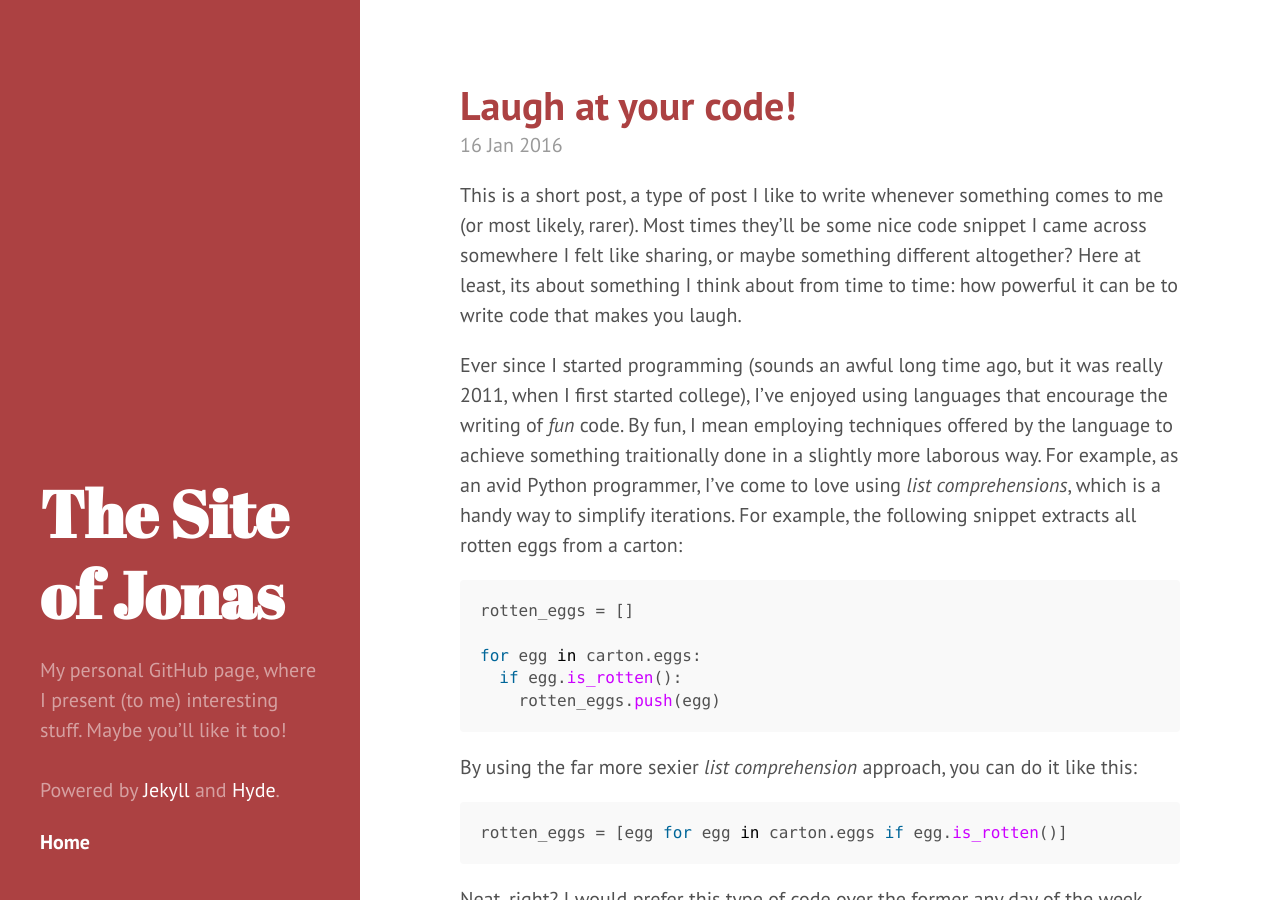
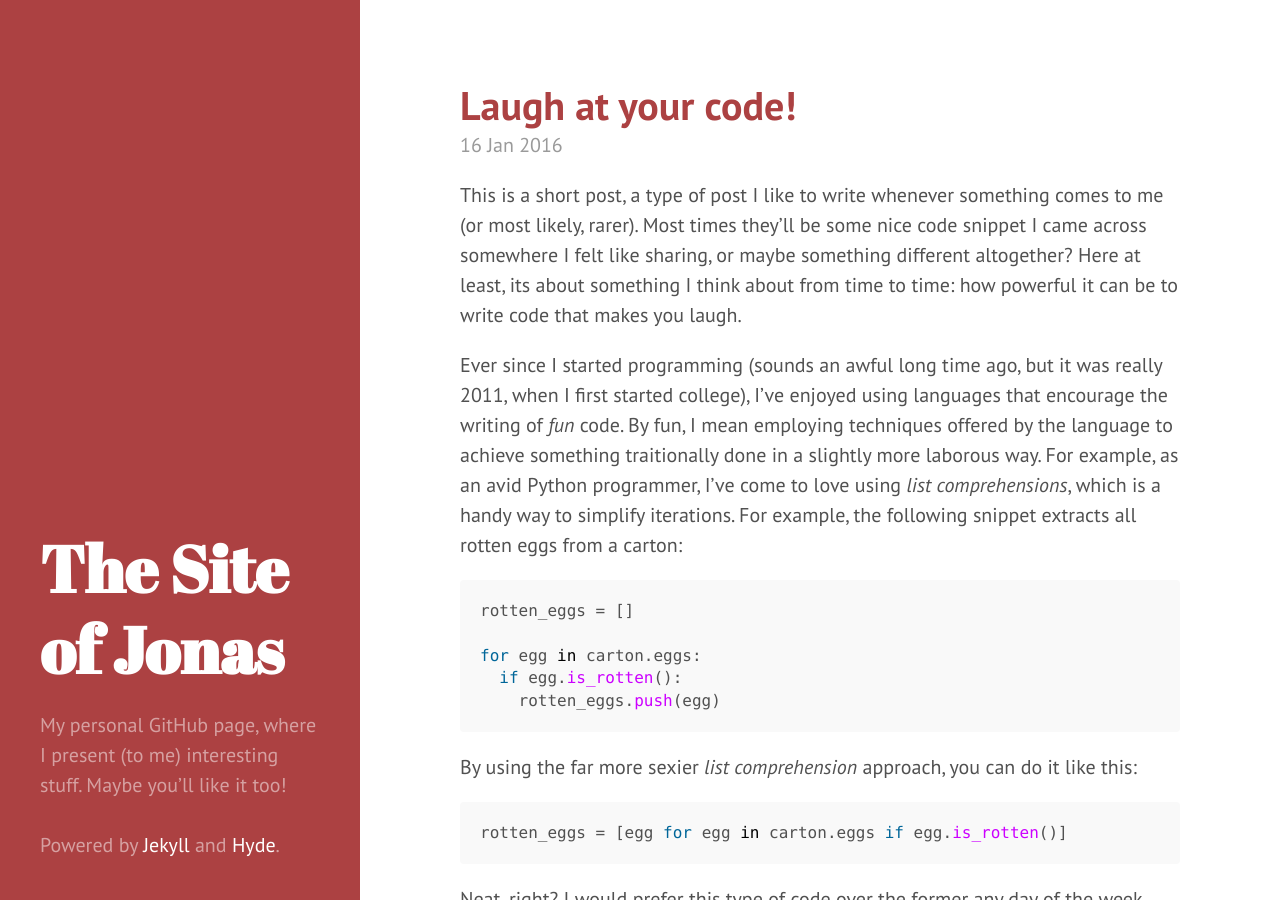
Before and after one commit to jonasws/jonasws.github.io, a Jekyll site: the page built from index.html, in a window 1280 px wide and 900 px high. Built offline with Jekyll 4.4.1, drawn with Linux system fonts in a browser that asks for light colours; Markdown is read by kramdown in place of the engine named in the settings.

Commit message:
Remove site list from sidebar.

```diff
--- a/_includes/sidebar.html
+++ b/_includes/sidebar.html
@@ -9,7 +9,7 @@
       <p class="lead">{{ site.description | markdownify }}</p>
     </div>
 
-    <nav class="sidebar-nav">
+    <!-- <nav class="sidebar-nav">
       <a class="sidebar-nav-item{% if page.title == 'Home' %} active{% endif %}" href="{{ site.baseurl }}">Home</a>
 
       {% comment %}
@@ -25,6 +25,6 @@
           {% endif %}
         {% endif %}
       {% endfor %}
-    </nav>
+    </nav> -->
   </div>
 </div>
```
